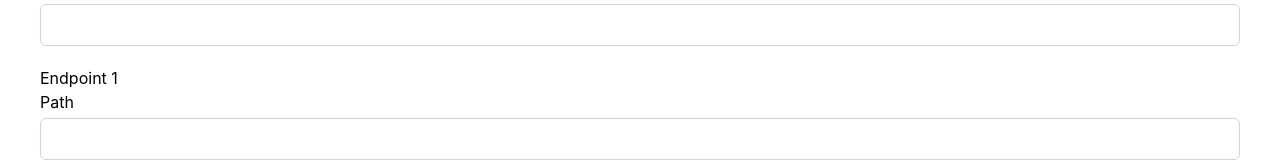
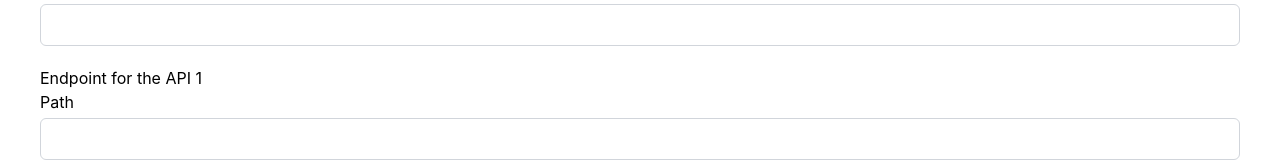
Before and after one commit to aradhyas8/API-Generator, a React (Create React App) app in the folder frontend/ai_api/: page /apiPage/1 in a window 1280 px wide. Shown: the part 124-286 px from the top of the page. Built offline with nearby package versions, Linux system fonts and the light colour scheme.

Commit message:
Daily push

```diff
--- a/frontend/ai_api/src/components/APIPage.js
+++ b/frontend/ai_api/src/components/APIPage.js
@@ -131,7 +131,7 @@ function APIPage(props) {
 
         {apiConfig.endpoints.map((endpoint, index) => (
           <div key={index}>
-            <h3>Endpoint {index + 1}</h3>
+            <h3>Endpoint for the API {index + 1}</h3>
             <div>
               <label htmlFor={`path-${index}`} className="block mb-1">
                 Path
```
